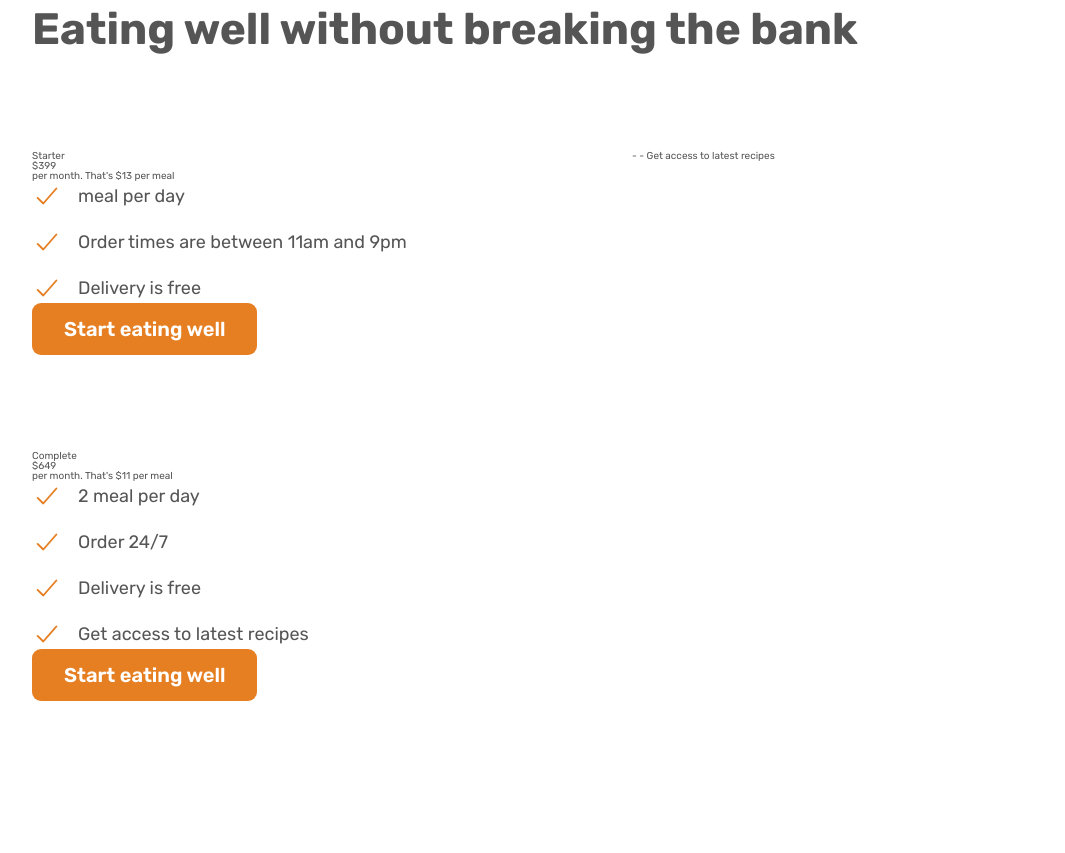
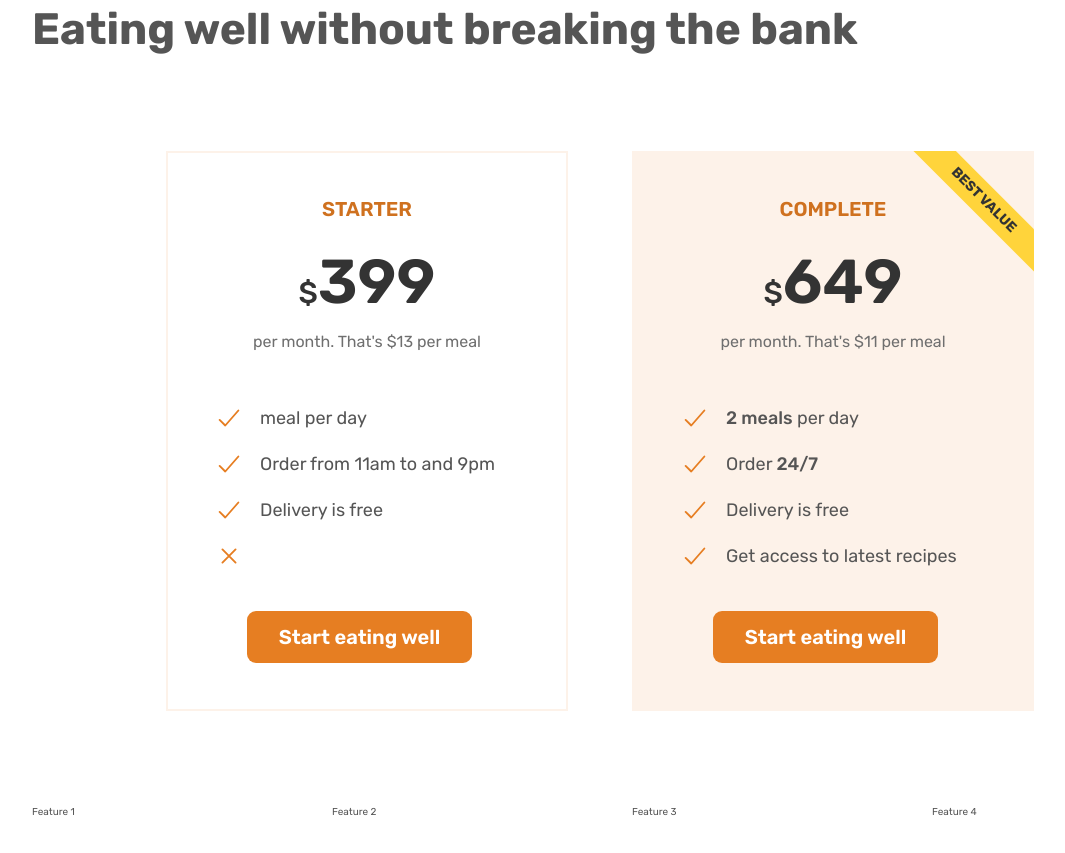
Before and after one commit to KhurshidSunny/omni_Food, a plain HTML site: page index.html in a window 1280 px wide. Shown: the part 4703-5556 px from the top of the page, without its empty margins (40-1105 px from the left). Before the commit the page ends 5500 px from the top, so only its background shows below. Drawn offline with nearby package versions, Linux system fonts and the light colour scheme; files whose address does not match are found by name.

```diff
--- a/css/style.css
+++ b/css/style.css
@@ -544,3 +544,68 @@ strong {
 .section-pricing {
   padding: 9.6rem 0;
 }
+
+.pricing-plan {
+  display: inline-block;
+  width: 75%;
+}
+
+.pricing-plan-starter {
+  justify-self: end;
+  border: 2px solid #fdf2e9;
+  padding: 4.6rem;
+}
+.plan-header {
+  text-align: center;
+  margin-bottom: 4.8rem;
+}
+
+.pricing-plan--complete {
+  background-color: #fdf2e9;
+  padding: 4.8rem;
+  position: relative;
+  overflow: hidden;
+}
+
+.pricing-plan--complete::after {
+  content: "Best value";
+  font-size: 1.4rem;
+  font-weight: 700;
+  text-transform: uppercase;
+  position: absolute;
+  top: 6%;
+  right: -18%;
+  background-color: #ffd43b;
+  color: #333;
+  padding: 0.8rem 8rem;
+  transform: rotate(45deg);
+}
+
+.plan-name {
+  color: #cf711f;
+  font-weight: 600;
+  font-size: 2rem;
+  text-transform: uppercase;
+  letter-spacing: 0.75;
+  margin-bottom: 3.2rem;
+}
+.plan-price {
+  font-size: 6.2rem;
+  font-weight: 600;
+  color: #333;
+  margin-bottom: 1.6rem;
+}
+.plan-price span {
+  font-size: 3rem;
+  font-weight: 500;
+}
+.plan-text {
+  font-size: 1.6rem;
+  line-height: 1.6;
+  color: #6f6f6f;
+}
+
+.plan-sign-up {
+  text-align: center;
+  margin-top: 4rem;
+}
--- a/index.html
+++ b/index.html
@@ -466,10 +466,12 @@
         </div>
 
         <div class="container grid grid--2-cols">
-          <div class="pricing-plan">
+          <div class="pricing-plan pricing-plan-starter">
+            <header class="plan-header">
               <p class="plan-name">Starter</p>
               <p class="plan-price"><span>$</span>399</p>
               <p class="plan-text">per month. That's $13 per meal</p>
+            </header>
 
             <ul class="list">
               <li class="list-item">
@@ -479,32 +481,38 @@
 
               <li class="list-item">
                 <ion-icon class="list-icon" name="checkmark-outline"></ion-icon>
-                <span>Order times are between 11am and 9pm</span>
+                <span>Order from 11am to and 9pm</span>
               </li>
 
               <li class="list-item">
                 <ion-icon class="list-icon" name="checkmark-outline"></ion-icon>
                 <span>Delivery is free</span>
               </li>
+
+              <li class="list-item">
+                <ion-icon class="list-icon" name="close-outline"></ion-icon>
+              </li>
             </ul>
+            <div class="plan-sign-up">
               <a href="#" class="btn">Start eating well</a>
             </div>
-
-          - - Get access to latest recipes
-          <div class="pricing-plan">
+          </div>
+          <div class="pricing-plan pricing-plan--complete">
+            <header class="plan-header">
               <p class="plan-name">Complete</p>
               <p class="plan-price"><span>$</span>649</p>
               <p class="plan-text">per month. That's $11 per meal</p>
+            </header>
 
             <ul class="list">
               <li class="list-item">
                 <ion-icon class="list-icon" name="checkmark-outline"></ion-icon>
-                <span>2 meal per day</span>
+                <span><strong>2 meals</strong> per day</span>
               </li>
 
               <li class="list-item">
                 <ion-icon class="list-icon" name="checkmark-outline"></ion-icon>
-                <span>Order 24/7</span>
+                <span>Order <strong>24/7</strong></span>
               </li>
 
               <li class="list-item">
@@ -517,8 +525,18 @@
                 <span>Get access to latest recipes</span>
               </li>
             </ul>
+            <div class="plan-sign-up">
               <a href="#" class="btn">Start eating well</a>
             </div>
+          </div>
+        </div>
+
+        <!-- Features -->
+        <div class="container grid grid--4-cols">
+          <div class="feature">Feature 1</div>
+          <div class="feature">Feature 2</div>
+          <div class="feature">Feature 3</div>
+          <div class="feature">Feature 4</div>
         </div>
       </section>
     </main>
```
Lines whose indentation alone changed are shown as unchanged.
